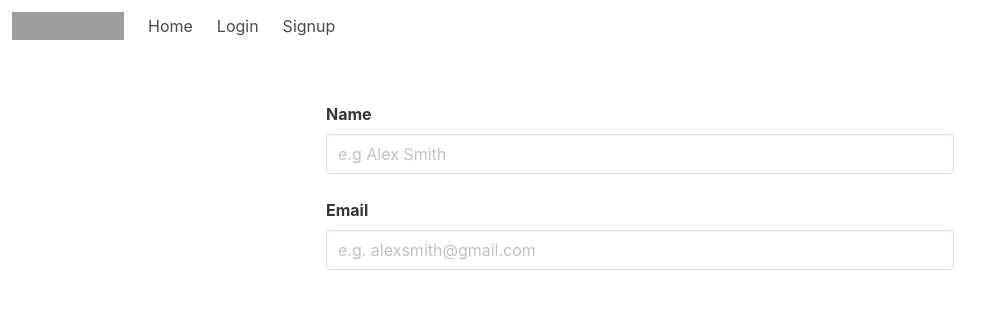
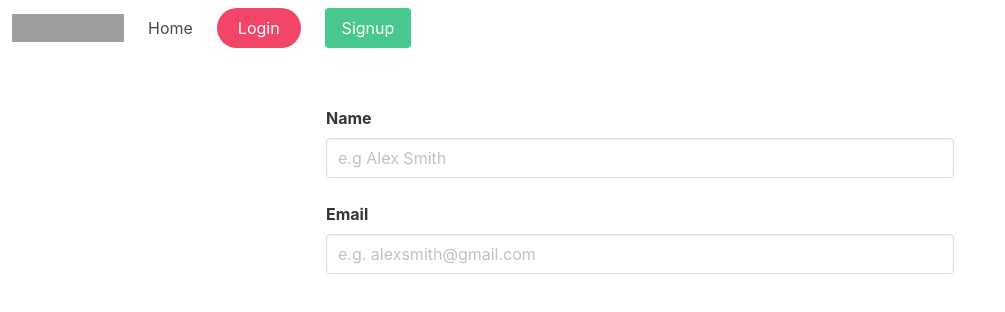
Before and after one commit to tinycarol/m3-lab-bulma-components, a React (Create React App) app: page / in a window 1280 px wide. Shown: the top 312 px of the page, without its empty margins (0-1005 px from the left). Built offline with nearby package versions, Linux system fonts and the light colour scheme; grey boxes are pictures that could not be loaded.

Commit message:
Iteration 3 done

```diff
--- a/src/App.js
+++ b/src/App.js
@@ -1,6 +1,7 @@
 import './App.scss';
 import Navbar from './components/navbar/Navbar';
 import FormField from './components/formfield/FormField.js';
+import CoolButton from './components/button/CoolButton';
 
 function App() {
   return (
--- /dev/null
+++ b/src/components/button/CoolButton.js
@@ -0,0 +1,13 @@
+import React, { Component } from 'react';
+
+class CoolButton extends Component {
+  render() {
+    return (
+      <button className={`button ${this.props.type} is-${this.props.isClass}`}>
+        {this.props.children}
+      </button>
+    )
+  }
+}
+
+export default CoolButton;
--- a/src/components/navbar/Navbar.js
+++ b/src/components/navbar/Navbar.js
@@ -1,3 +1,5 @@
+import CoolButton from "../button/CoolButton"
+
 function Navbar() {
   return(
     <nav className="navbar is-transparent">
@@ -15,8 +17,12 @@ function Navbar() {
       <div id="navbarExampleTransparentExample" className="navbar-menu">
         <div className="navbar-start">
           <a className="navbar-item" href="/">Home</a>
-          <a className="navbar-item" href="/">Login</a>
-          <a className="navbar-item" href="/">Signup</a>
+          <a className="navbar-item" href="/">
+            <CoolButton type="is-rounded is-danger large">Login</CoolButton>
+          </a>
+          <a className="navbar-item" href="/">
+            <CoolButton type="is-success large">Signup</CoolButton>
+          </a>
         </div>
       </div>
     </nav>
```
Also changed, not shown: src/components/button/CoolButton.scss (added).
